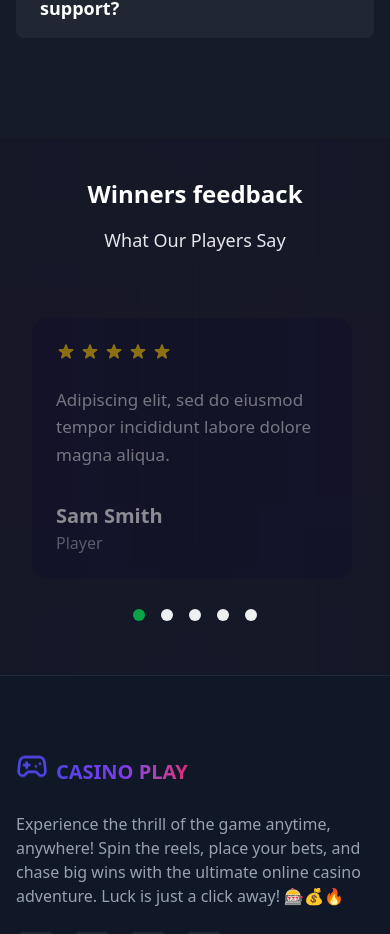
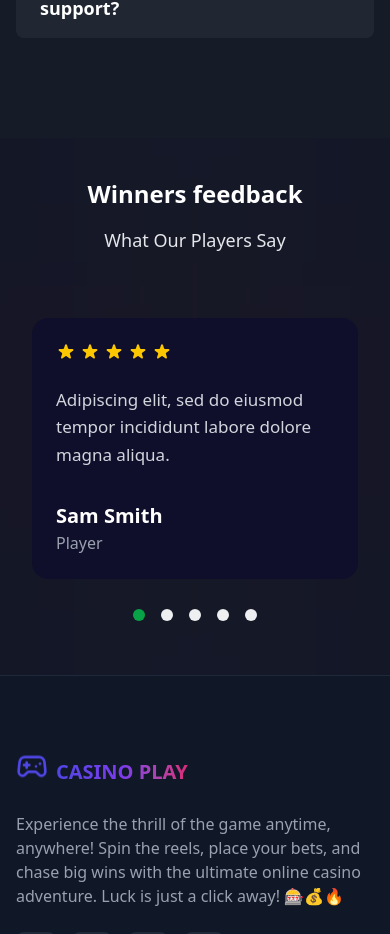
Before and after one commit to Team-Novel-App/casinoview, a Next.js app: page / in a window 390 px wide. Shown: the part 8278-9212 px from the top of the page. Built offline with nearby package versions, Linux system fonts and the light colour scheme; no server answers.

Commit message:
fixed aos error in slider

```diff
--- a/src/components/landingPage/Testomonials.jsx
+++ b/src/components/landingPage/Testomonials.jsx
@@ -20,7 +20,7 @@ export default function Testimonial() {
     ]
 
     useEffect(() => {
-        AOS.init({ duration: 1000, once: true }) // Initialize AOS
+        AOS.init({ duration: 1000, once: true }) // Initialize AOS for scrolling effects
         const checkScreenSize = () => setIsMobile(window.innerWidth < 768)
         checkScreenSize()
         window.addEventListener('resize', checkScreenSize)
@@ -28,7 +28,7 @@ export default function Testimonial() {
     }, [])
 
     return (
-        <section className="py-10 sm:py-30 bg-gray-900 relative overflow-hidden">
+        <section className="py-10 sm:py-30 bg-gray-900 relative overflow-hidden" data-aos="fade-up">
             <style>
                 {`
                     .swiper-pagination-bullet {
@@ -91,8 +91,8 @@ export default function Testimonial() {
                         className="pb-16"
                         onSwiper={swiper => (swiperRef.current = swiper)}>
                         {testimonials.map(testimonial => (
-                            <SwiperSlide key={testimonial.id} data-aos="zoom-in">
-                                <div className="bg-[#100f2b] rounded-2xl w-[320px] sm:w-full p-6 sm:p-10 m-4 h-full">
+                            <SwiperSlide key={testimonial.id}>
+                                <div className="bg-[#100f2b] rounded-2xl sm:w-full p-6 sm:p-10 m-4 h-full">
                                     <div className="flex gap-1">
                                         {[...Array(5)].map((_, i) => (
                                             <svg
```
